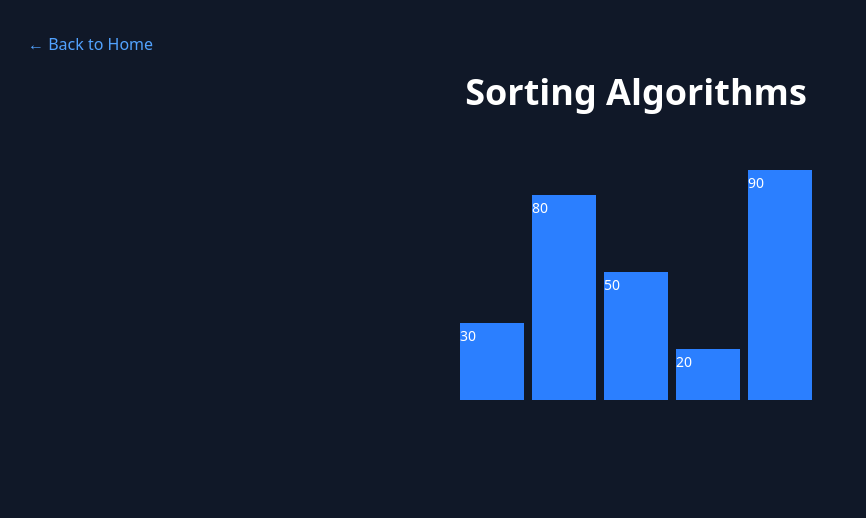
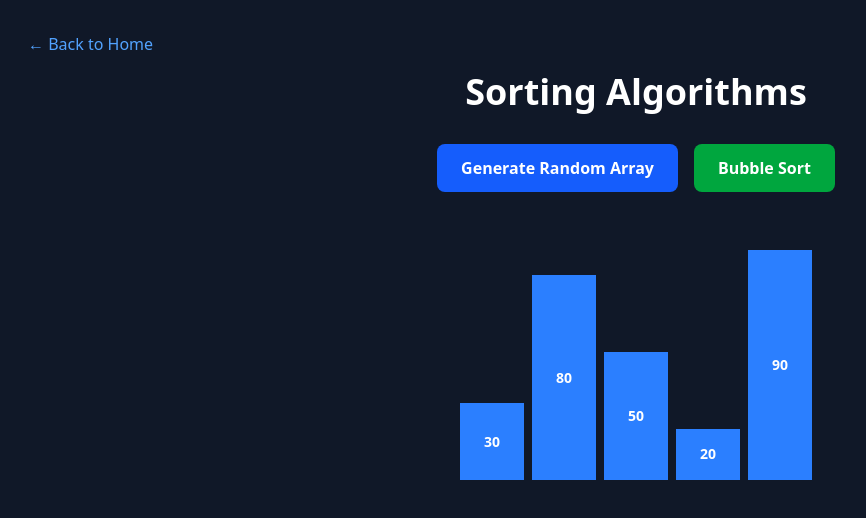
Before and after one commit to spaceCowboy2071/algorithm-visualizer, a React app: page /sorting in a window 1280 px wide. Shown: the top 518 px of the page, without its empty margins (4-870 px from the left). Built offline with nearby package versions, Linux system fonts and the light colour scheme; the HTML template or start-up script is replaced by a standard one.

Commit message:
feat: Added bubble sort button to the Sorting Algorithms page

```diff
--- a/src/components/ArrayVisualizer.tsx
+++ b/src/components/ArrayVisualizer.tsx
@@ -1,17 +1,87 @@
+import { useState } from 'react';
+
 function ArrayVisualizer() {
-  const array = [30, 80, 50, 20, 90];
+  const [array, setArray] = useState([30, 80, 50, 20, 90]);
+  const [isSorting, setIsSorting] = useState(false);
+  const [comparing, setComparing] = useState<number[]>([]);
+
+  const generateRandomArray = () => {
+    const newArray = [];
+    for (let i = 0; i < 10; i++) {
+      newArray.push(Math.floor(Math.random() * 99) + 1);
+    }
+    setArray(newArray);
+    setComparing([]);
+  };
+
+  const sleep = (ms: number) => {
+    return new Promise(resolve => setTimeout(resolve, ms));
+  };
+
+  const bubbleSort = async () => {
+    setIsSorting(true);
+    const arr = [...array];
+    const n = arr.length;
+
+    for (let i = 0; i < n - 1; i++) {
+      for (let j = 0; j < n - i - 1; j++) {
+        // Highlight the bars being compared
+        setComparing([j, j + 1]);
+        await sleep(300);
+
+        // Compare and swap if needed
+        if (arr[j] > arr[j + 1]) {
+          // Swap
+          const temp = arr[j];
+          arr[j] = arr[j + 1];
+          arr[j + 1] = temp;
+
+          // Update the visual array
+          setArray([...arr]);
+          await sleep(300);
+        }
+      }
+    }
+
+    setComparing([]);
+    setIsSorting(false);
+  };
 
   return (
+    <div className="space-y-8">
+      {/* Controls */}
+      <div className="flex justify-center gap-4">
+        <button
+          onClick={generateRandomArray}
+          disabled={isSorting}
+          className="bg-blue-600 hover:bg-blue-700 disabled:bg-gray-600 disabled:cursor-not-allowed px-6 py-3 rounded-lg font-semibold transition"
+        >
+          Generate Random Array
+        </button>
+
+        <button
+          onClick={bubbleSort}
+          disabled={isSorting}
+          className="bg-green-600 hover:bg-green-700 disabled:bg-gray-600 disabled:cursor-not-allowed px-6 py-3 rounded-lg font-semibold transition"
+        >
+          {isSorting ? 'Sorting...' : 'Bubble Sort'}
+        </button>
+      </div>
+
+      {/* Array Visualization */}
       <div className="flex items-end justify-center gap-2 h-64">
         {array.map((value, index) => (
           <div
             key={index}
-          className="w-16 bg-blue-500"
+            className={`w-16 flex items-center justify-center transition-all duration-300 ${
+              comparing.includes(index) ? 'bg-red-500' : 'bg-blue-500'
+            }`}
             style={{ height: `${value}%` }}
           >
-          <span className="text-white text-sm">{value}</span>
+            <span className="text-white text-sm font-bold">{value}</span>
           </div>
         ))}
+      </div>
     </div>
   );
 }
```
Lines whose indentation alone changed are shown as unchanged.
